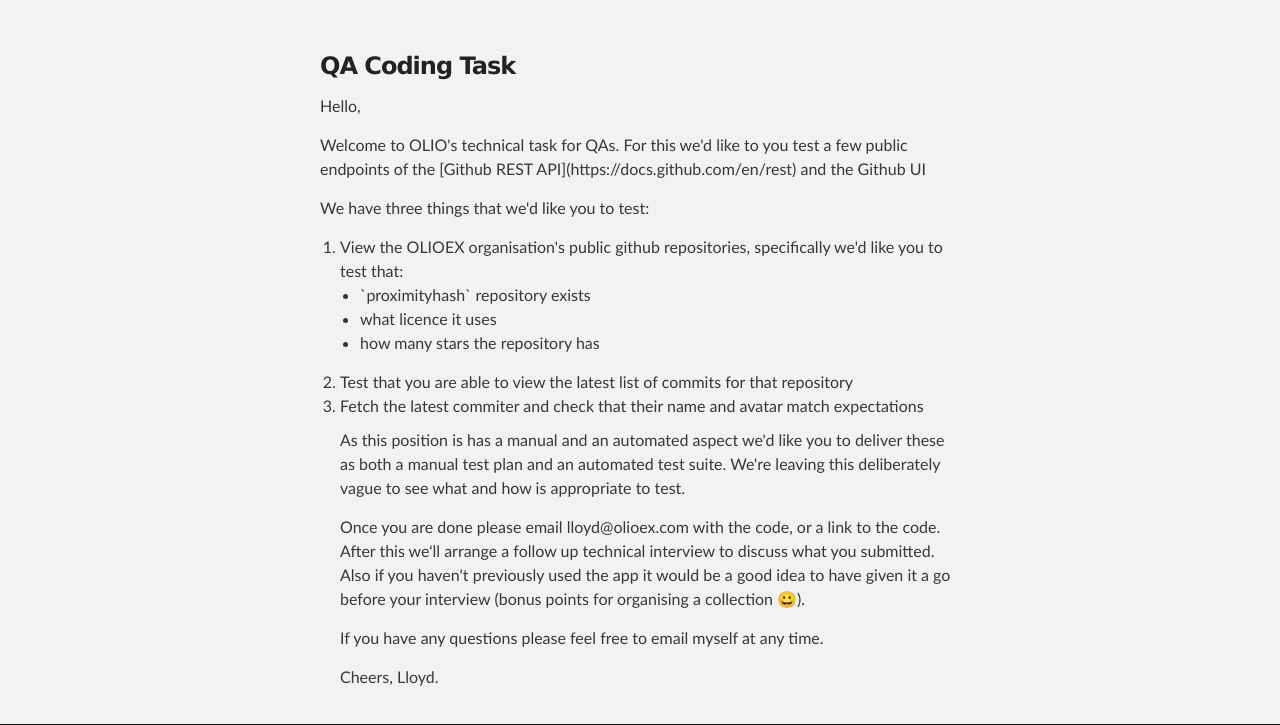
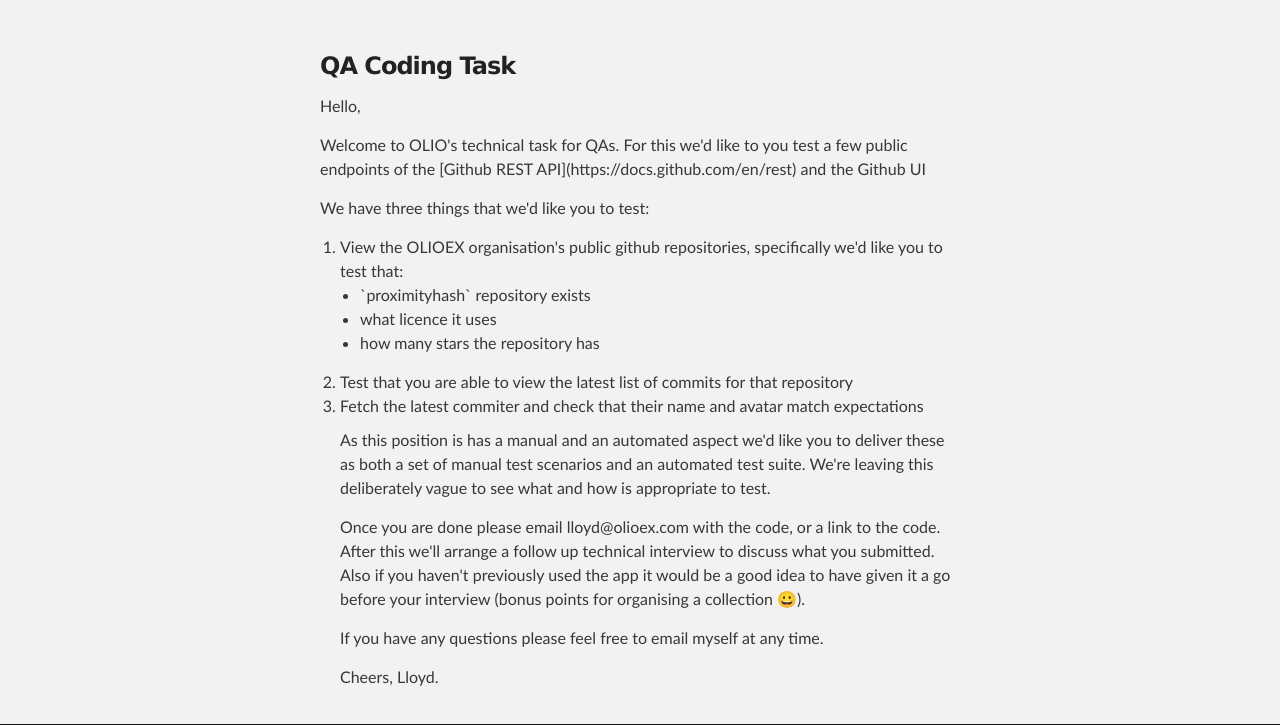
Before and after one commit to samward/olioex.github.io, a plain HTML site: page qa-tech-task.html in a window 1280 px wide. Shown: the part 212-937 px from the top of the page. Drawn offline with Linux system fonts and the light colour scheme.

Commit message:
Refer to Manual Test Scenarios

```diff
--- a/qa-tech-task.html
+++ b/qa-tech-task.html
@@ -45,7 +45,7 @@
   <li>Fetch the latest commiter and check that their name and avatar match expectations</li>
 </li>
 
-<p>As this position is has a manual and an automated aspect we'd like you to deliver these as both a manual test plan and an automated test suite. We're leaving this deliberately vague to see what and how is appropriate to test.</p>
+<p>As this position is has a manual and an automated aspect we'd like you to deliver these as both a set of manual test scenarios and an automated test suite. We're leaving this deliberately vague to see what and how is appropriate to test.</p>
 
 <p>Once you are done please email lloyd@olioex.com with the code, or a link to the code. After this we'll arrange a follow up technical interview to discuss what you submitted. Also if you haven't previously used the app it would be a good idea to have given it a go before your interview (bonus points for organising a collection 😀).</p>
 
```
